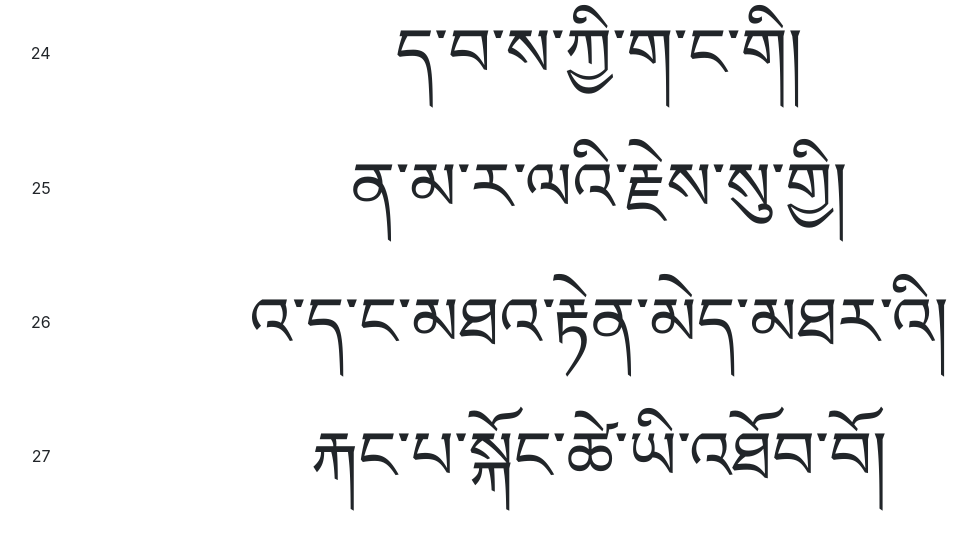
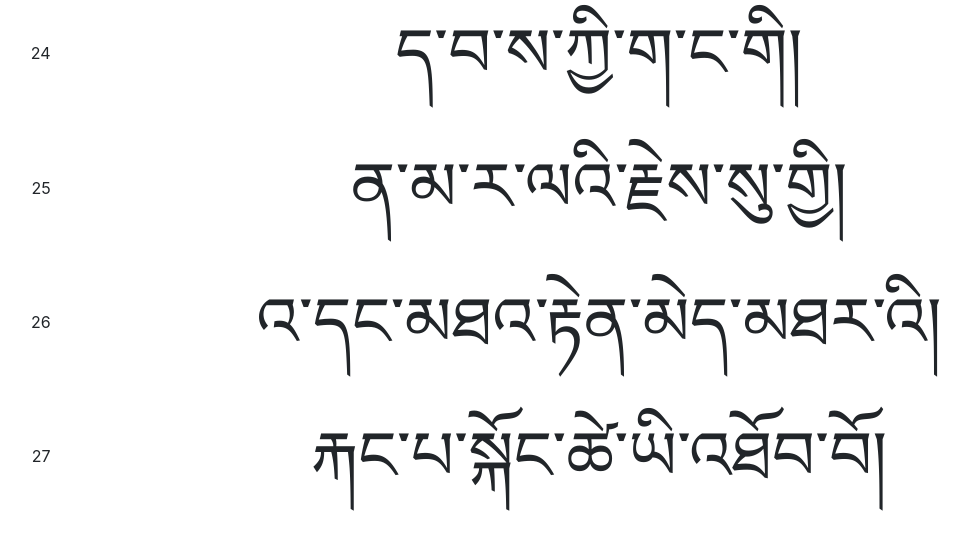
Before and after one commit to moksamedia/tibetan-gakha, a PHP site: page /verses/index.php in a window 1280 px wide. Shown: the part 3386-3923 px from the top of the page, without its empty margins (41-1018 px from the left). Run offline with PHP 8.4, Linux system fonts and the light colour scheme.

Commit message:
fixing typo

```diff
--- a/verses/verses.php
+++ b/verses/verses.php
@@ -25,7 +25,7 @@ $verses = [
 "རྣམ་དབྱེ་དྲུག་པ་འབྲེལ་སྒྲ་སྟེ།",
 "ད་བ་ས་ཀྱི་ག་ང་གི།",
 "ན་མ་ར་ལའི་རྗེས་སུ་གྱི།",
-"འ་ད་ང་མཐའ་རྟེན་མེད་མཐར་འི།",
+"འ་དང་མཐའ་རྟེན་མེད་མཐར་འི།",
 "རྐང་པ་སྐོང་ཚེ་ཡི་འཐོབ་བོ།",
 "གི་གྱི་སོགས་མཐར་ས་སྦྱར་ཚེ།",
 "རྣམ་དབྱེ་གསུམ་པ་བྱེད་པའི་སྒྲའོ།",
```
